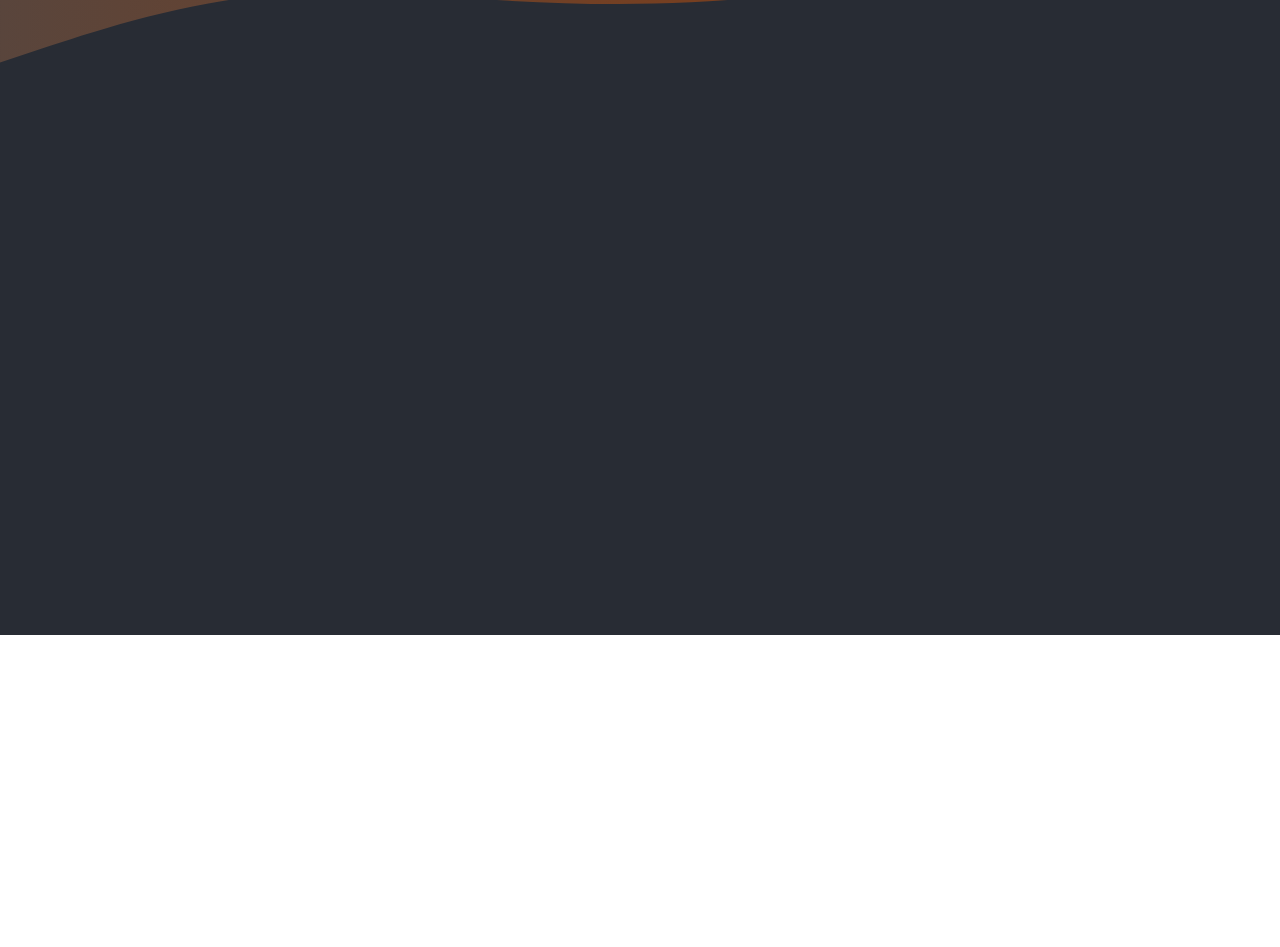
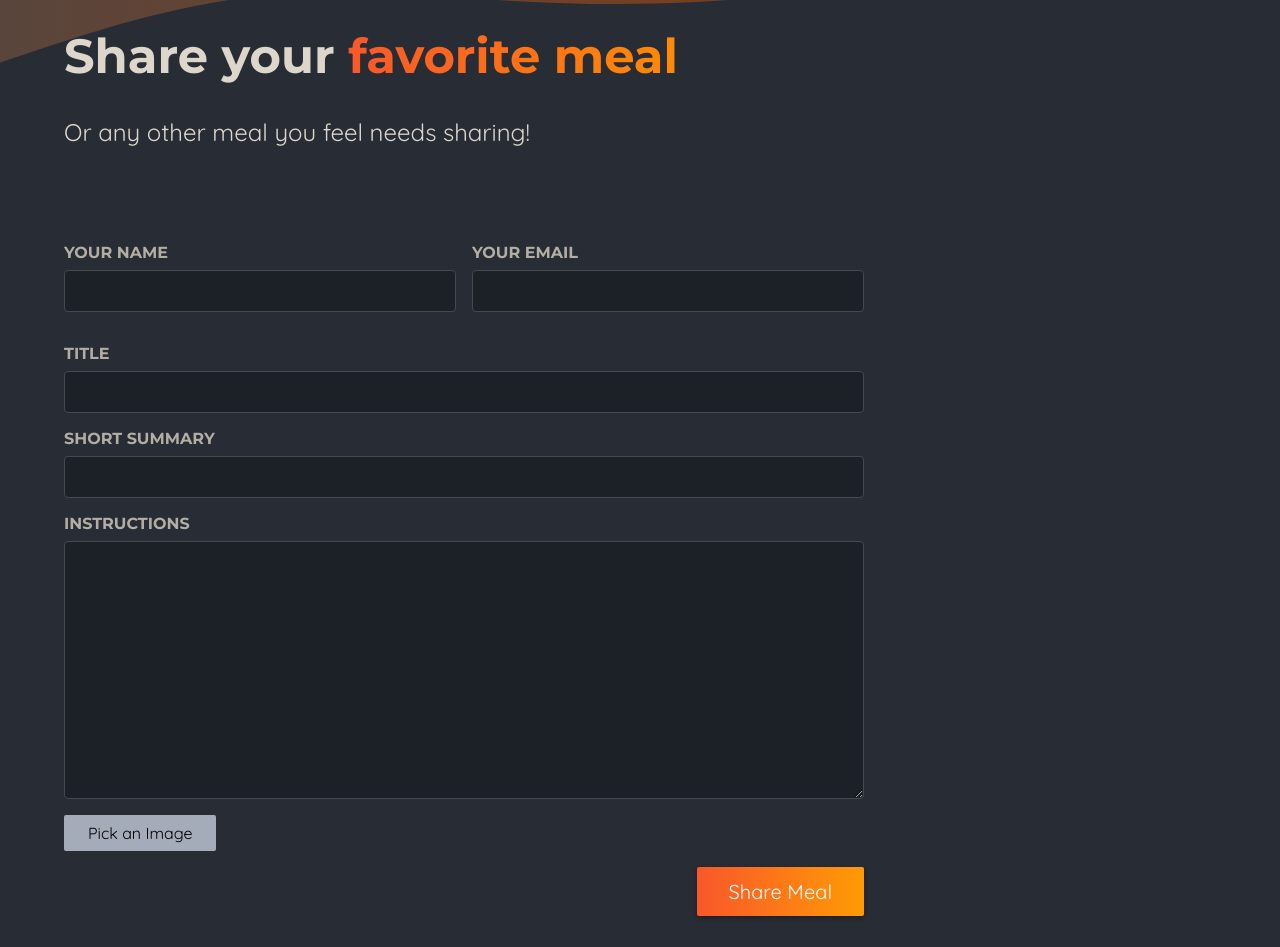
Before and after one commit to Parikhit/foodies-empire-next-app, a Next.js app: page /meals/share in a window 1280 px wide. Shown: the part 165-1112 px from the top of the page. Before the commit the page ends 800 px from the top, so only its background shows below. Built offline with nearby package versions, Linux system fonts and the light colour scheme.

Commit message:
Adding Share Meal Page

```diff
--- a/app/meals/share/page.js
+++ b/app/meals/share/page.js
@@ -1,5 +1,51 @@
-const Share = () => {
-    return <div>Share page</div>;
-};
+import ImagePicker from '@/components/image-picker/image-picker.component';
 
-export default Share;
+import classes from './page.module.css';
+
+export default function ShareMealPage() {
+    return (
+        <>
+            <header className={classes.header}>
+                <h1>
+                    Share your <span className={classes.highlight}>favorite meal</span>
+                </h1>
+                <p>Or any other meal you feel needs sharing!</p>
+            </header>
+            <main className={classes.main}>
+                <form className={classes.form}>
+                    <div className={classes.row}>
+                        <p>
+                            <label htmlFor='name'>Your name</label>
+                            <input type='text' id='name' name='name' required />
+                        </p>
+                        <p>
+                            <label htmlFor='email'>Your email</label>
+                            <input type='email' id='email' name='email' required />
+                        </p>
+                    </div>
+                    <p>
+                        <label htmlFor='title'>Title</label>
+                        <input type='text' id='title' name='title' required />
+                    </p>
+                    <p>
+                        <label htmlFor='summary'>Short Summary</label>
+                        <input type='text' id='summary' name='summary' required />
+                    </p>
+                    <p>
+                        <label htmlFor='instructions'>Instructions</label>
+                        <textarea
+                            id='instructions'
+                            name='instructions'
+                            rows='10'
+                            required
+                        ></textarea>
+                    </p>
+                    <ImagePicker />
+                    <p className={classes.actions}>
+                        <button type='submit'>Share Meal</button>
+                    </p>
+                </form>
+            </main>
+        </>
+    );
+}
--- /dev/null
+++ b/app/meals/share/page.module.css
@@ -0,0 +1,98 @@
+.header {
+    gap: 3rem;
+    margin: 3rem auto 5rem auto;
+    width: 90%;
+    max-width: 75rem;
+    color: #ddd6cb;
+    font-size: 1.5rem;
+}
+
+.header h1 {
+    font-family: 'Montserrat', sans-serif;
+}
+
+.highlight {
+    background: linear-gradient(90deg, #f9572a, #ff8a05);
+    background-clip: text;
+    -webkit-background-clip: text;
+    -webkit-text-fill-color: transparent;
+}
+
+.main {
+    width: 90%;
+    max-width: 75rem;
+    margin: 3rem auto;
+    color: white;
+}
+
+.form {
+    max-width: 50rem;
+}
+
+.form label {
+    display: block;
+    margin-bottom: 0.5rem;
+    font-size: 1rem;
+    font-family: 'Montserrat', sans-serif;
+    text-transform: uppercase;
+    color: #b3aea5;
+    font-weight: bold;
+}
+
+.form input,
+.form textarea {
+    display: block;
+    width: 100%;
+    padding: 0.5rem 1rem;
+    border-radius: 4px;
+    border: 1px solid #454952;
+    background: #1c2027;
+    font-size: 1.25rem;
+    font-family: 'Montserrat', sans-serif;
+    color: #ddd6cb;
+}
+
+.form input:focus,
+.form textarea:focus {
+    outline-color: #f99f2a;
+    background-color: #1f252d;
+}
+
+.row {
+    display: flex;
+    gap: 1rem;
+}
+
+.row p {
+    width: 100%;
+}
+
+.actions {
+    text-align: right;
+}
+
+.actions button {
+    border: 0;
+    padding: 0.75rem 2rem;
+    background: linear-gradient(90deg, #f9572a, #ff9b05);
+    border: none;
+    color: #ffffff;
+    border-radius: 2px;
+    cursor: pointer;
+    font: inherit;
+    font-size: 1.25rem;
+    box-shadow: 0 2px 5px rgba(0, 0, 0, 0.3);
+}
+
+.actions button:hover,
+.actions button:focus {
+    background: linear-gradient(90deg, #fd4715, #f9b241);
+}
+
+.actions button:disabled,
+.actions button:hover:disabled,
+.actions button:focus:disabled {
+    background: #ccc;
+    color: #979797;
+    cursor: not-allowed;
+}
--- /dev/null
+++ b/components/image-picker/image-picker.component.jsx
@@ -0,0 +1,33 @@
+'use client';
+
+import { useRef } from 'react';
+import classes from './image-picker.module.css';
+
+const ImagePicker = ({ label, name }) => {
+    const imageInput = useRef();
+
+    const handlePickClick = () => {
+        imageInput.current.click();
+    };
+
+    return (
+        <div className={classes.picker}>
+            <label htmlFor={name}>{label}</label>
+            <div className={classes.controls}>
+                <input
+                    className={classes.input}
+                    type='file'
+                    id={name}
+                    accept='image/png, image/jpeg'
+                    name={name}
+                    ref={imageInput}
+                />
+                <button className={classes.button} type='button' onClick={handlePickClick}>
+                    Pick an Image
+                </button>
+            </div>
+        </div>
+    );
+};
+
+export default ImagePicker;
--- /dev/null
+++ b/components/image-picker/image-picker.module.css
@@ -0,0 +1,45 @@
+.controls {
+    display: flex;
+    align-items: flex-start;
+    gap: 1.5rem;
+    margin-bottom: 1rem;
+}
+
+.picker .input {
+    display: none;
+}
+
+.picker .button {
+    border: 0;
+    padding: 0.5rem 1.5rem;
+    background: #a4abb9;
+    border-radius: 2px;
+    cursor: pointer;
+    font: inherit;
+}
+
+.picker .button:hover,
+.picker .button:focus {
+    background: #b3b9c6;
+}
+
+.preview {
+    width: 10rem;
+    height: 10rem;
+    border: 2px solid #a4abb9;
+    display: flex;
+    justify-content: center;
+    align-items: center;
+    text-align: center;
+    color: #a4abb9;
+    position: relative;
+}
+
+.preview p {
+    margin: 0;
+    padding: 1rem;
+}
+
+.preview img {
+    object-fit: cover;
+}
```
